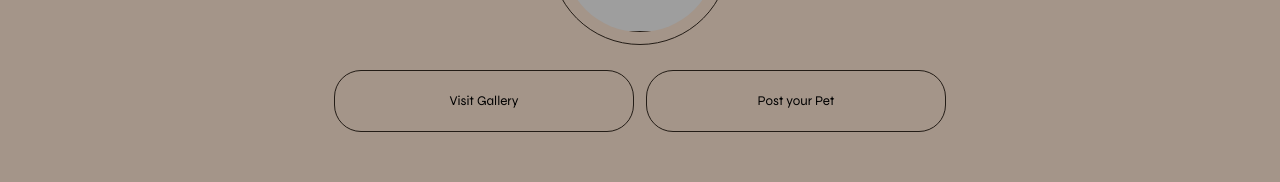
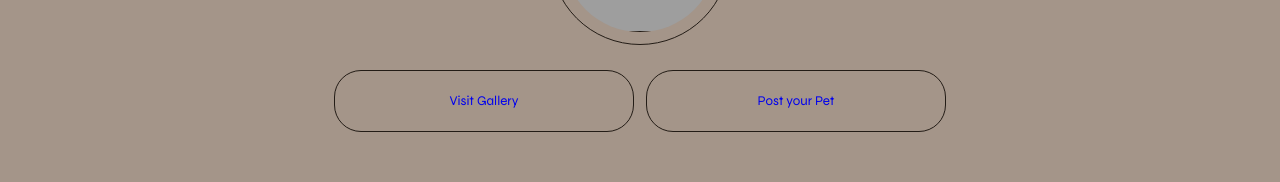
Before and after one commit to PhemiT/Paws, a Next.js app: page / in a window 1280 px wide. Shown: the part 470-652 px from the top of the page. Built offline with nearby package versions, Linux system fonts and the light colour scheme; grey boxes are pictures that could not be loaded.

Commit message:
test patch

```diff
--- a/components/Footer.tsx
+++ b/components/Footer.tsx
@@ -7,7 +7,7 @@ const Footer: NextPage = () => {
 
     return <>
             <div className={styles.footer__container}>
-                <span className={styles.attribution}>Created with ❤️ by <span className="my-name"><a target="_blank" href="https://twitter.com/phemi_t">Phemi</a></span></span>
+                <span className={styles.attribution}>Created with ❤️ by <span className="my-name"><a href="https://twitter.com/phemi_t">Phemi</a></span></span>
             </div>
         </>
 }
--- a/components/MidSection.tsx
+++ b/components/MidSection.tsx
@@ -1,4 +1,5 @@
 import type { NextPage } from "next";
+import Link from "next/link";
 
 const MidSection: NextPage = () => {
     return (
@@ -12,8 +13,16 @@ const MidSection: NextPage = () => {
                 />
             </div>
             <div className="buttons">
-                <button>Visit Gallery</button>
-                <button>Post your Pet</button>
+                <button>
+                    <Link href="/gallery">
+                        Visit Gallery
+                    </Link>
+                </button>
+                <button>
+                    <Link href="/postyourpet">
+                        Post your Pet
+                    </Link>
+                </button>
             </div>
         </div>
     )
--- a/pages/postyourpet.tsx
+++ b/pages/postyourpet.tsx
@@ -101,7 +101,7 @@ const PostYourPet: NextPage = () => {
             <Navbar />
             <div className="post__container--form">
                 <h1 className="title">Post your Cutie(s)</h1>
-                <p>{imageUrl}</p>
+                <p className="renderP">{imageUrl}</p>
                 <form onSubmit={handleSubmit}>
                     <input
                     type="text"
@@ -139,7 +139,7 @@ const PostYourPet: NextPage = () => {
                 </form>
             </div>
             {/* <div className="recent__uploads"></div> */}
-            <span className="attribution">Created with ❤️ by <span className="my-name"><a target="_blank" href="https://twitter.com/phemi_t">Phemi</a></span></span>
+            <span className="attribution">Created with ❤️ by <span className="my-name"><a href="https://twitter.com/phemi_t">Phemi</a></span></span>
 
         </div>
     )
--- a/styles/globals.scss
+++ b/styles/globals.scss
@@ -425,6 +425,11 @@ body {
       font-size: 55px;
     }
 
+    p[class="renderP"] {
+      color: $clr-lgt-brown;
+      font-size: 5px;
+    }
+
     .attribution {
       padding: 20px 0;
       font-size: 15px;
```
